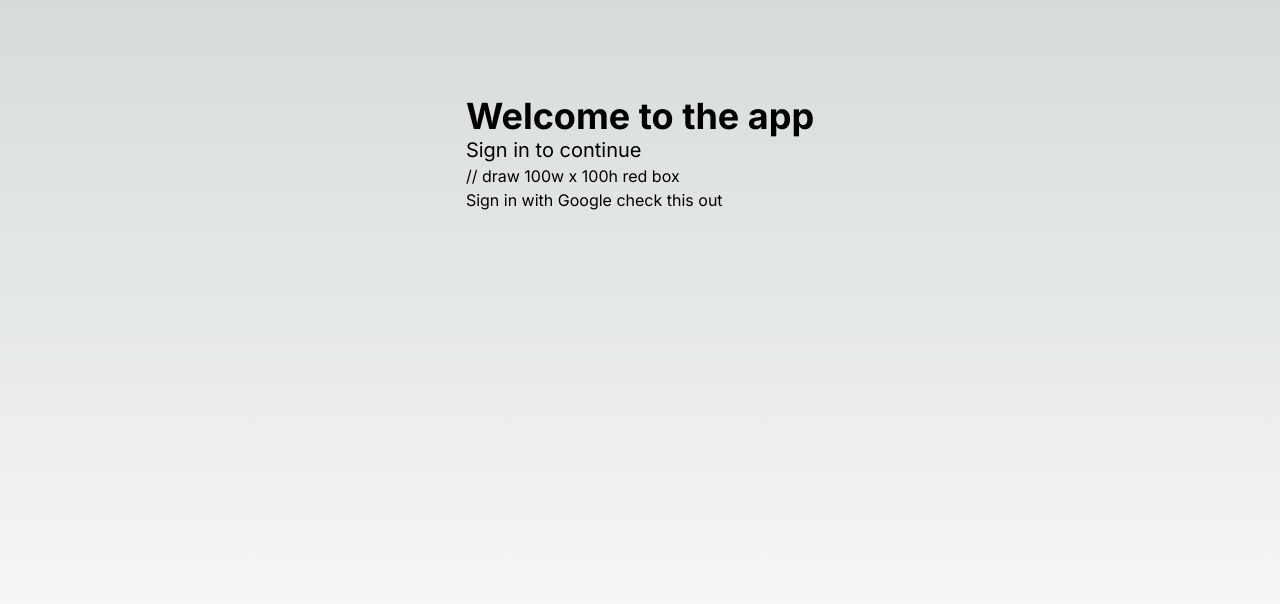
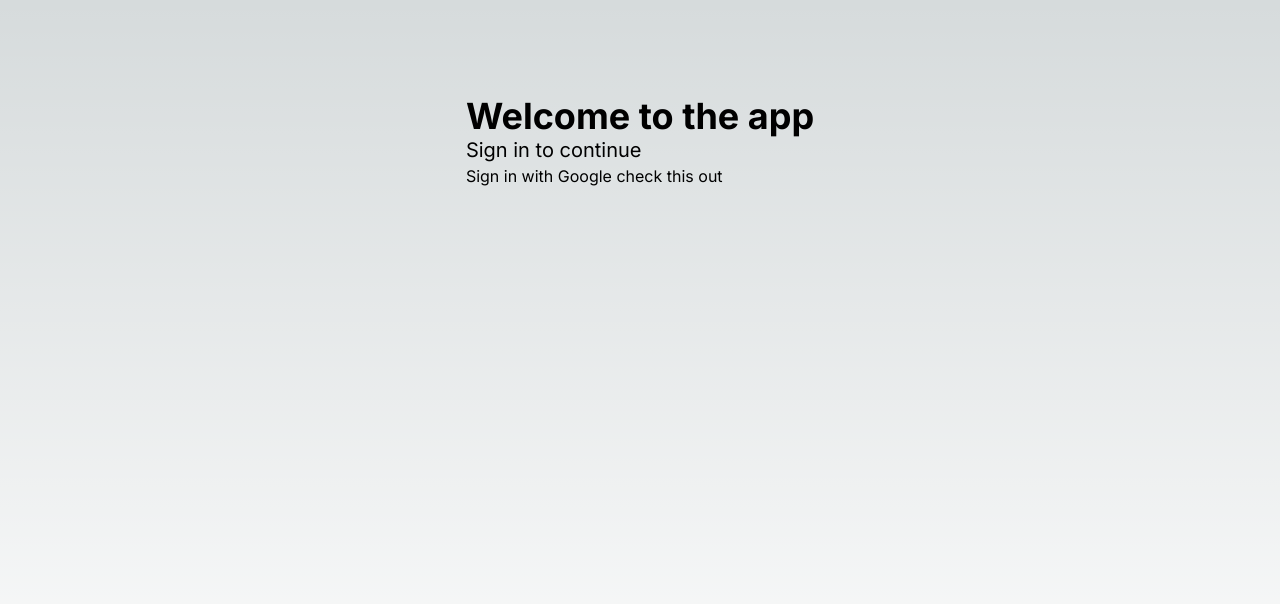
Before and after one commit to Your-Gym-Bro/coaching_web, a Next.js app: page / in a window 1280 px wide. Shown: the top 604 px of the page. Built offline with nearby package versions, Linux system fonts and the light colour scheme.

Commit message:
fixed lint rule

```diff
--- a/src/app/page.tsx
+++ b/src/app/page.tsx
@@ -14,7 +14,7 @@ export default function Home() {
         <h1 className="text-4xl font-bold">Welcome to the app</h1>
         <p className="text-xl">Sign in to continue</p>
         <div color="red" className="flex flex-1">
-          // draw 100w x 100h red box
+          {/* draw 100w x 100h red box*/}
           <div className="w-100 h-100 bg-red-500"></div>
         </div>
         <button onClick={handleSignIn}>
```
